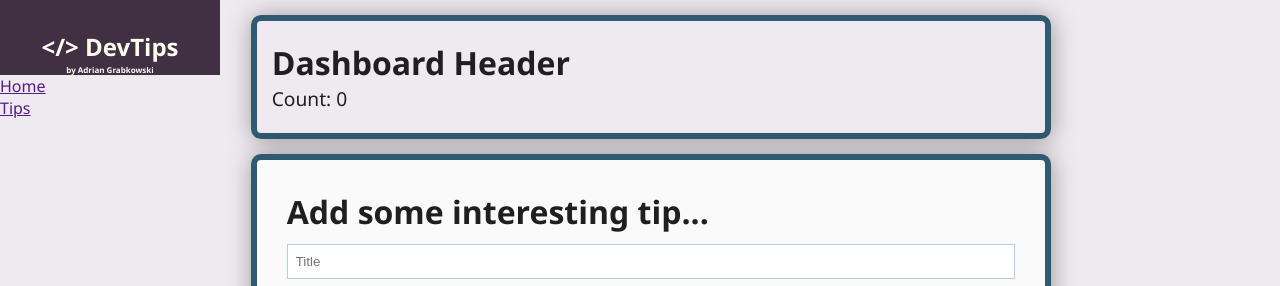
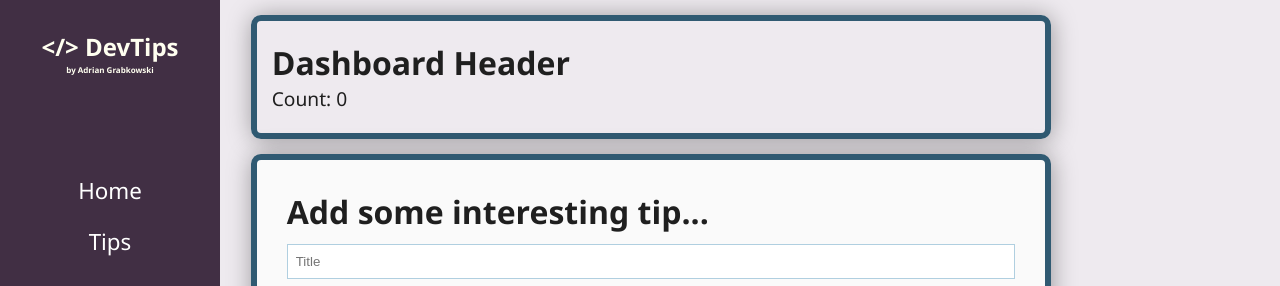
Before and after one commit to JuveAdrian/dev-tips, a React app in the folder dev-tips/: page / in a window 1280 px wide. Shown: the top 286 px of the page. Built offline with nearby package versions, Linux system fonts and the light colour scheme; no server answers.

Commit message:
simple menu styling

```diff
--- a/dev-tips/src/App.css
+++ b/dev-tips/src/App.css
@@ -76,7 +76,27 @@
     font: 12px Arial, Helvetica, sans-serif;
   }
 
+  .navbar-header {
+    text-align: center;
+    min-width: 220px;
+    max-width: 280px;
+    margin-top: 50px;
+    font-size: 1.4em;
+  }
+  .navbar-header li{
+    padding-top: 20px;
+  }
 
+  .navbar-header a{
+    width: 100%;
+    min-width: 220px;
+    max-width: 280px;
+    color: white;
+    text-decoration: none;
+  }
+  .navbar-header a:hover {
+    color: #3985B1;
+  }
 
   .form-style-9{
     width: 80%;
--- a/dev-tips/src/components/sidebar/Menu.js
+++ b/dev-tips/src/components/sidebar/Menu.js
@@ -4,7 +4,7 @@ class Menu extends React.Component {
     render() {
         return (
             <nav className="navbar navbar-default">
-                <div className="container">
+                <div className="container sidebarContainer">
                     <div className="navbar-header">
                         <ul className="nav navbar-nav">
                             <li><a href="">Home</a></li>
```
